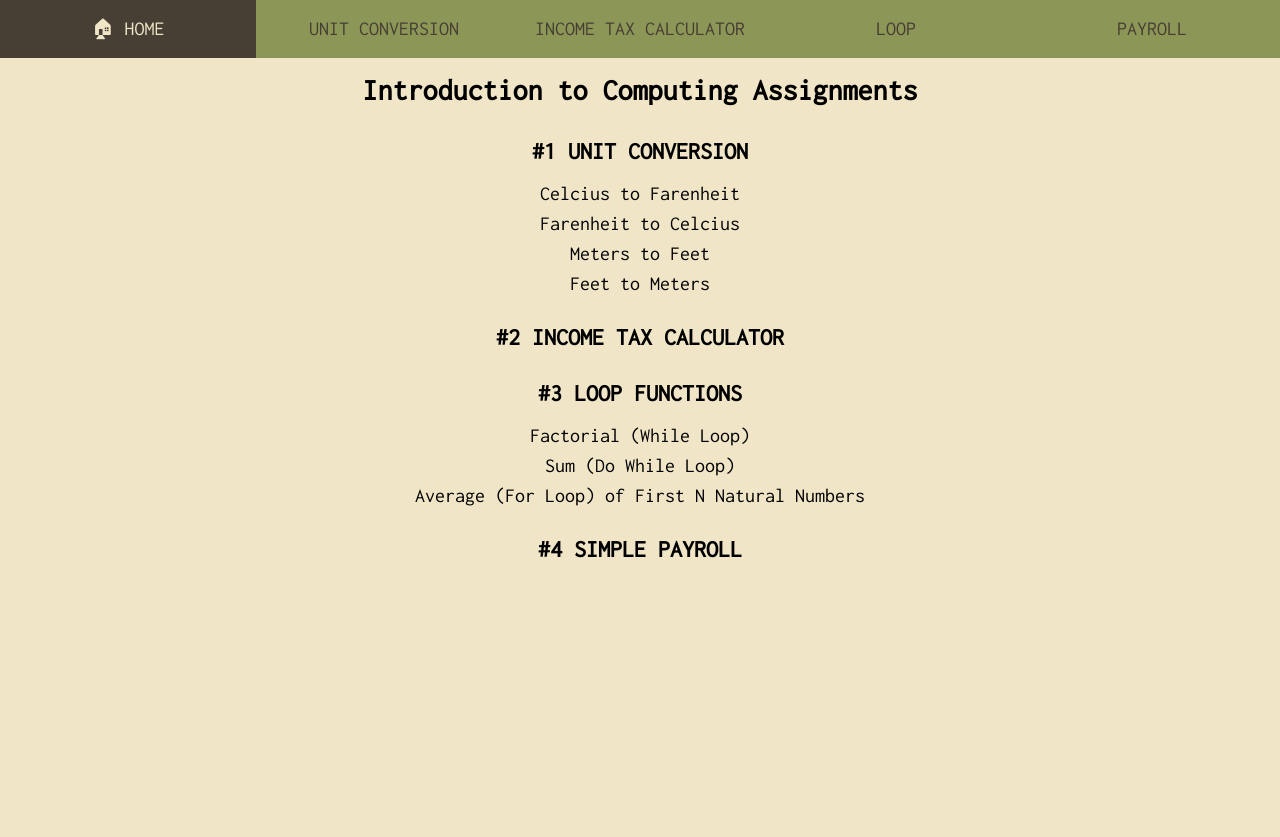
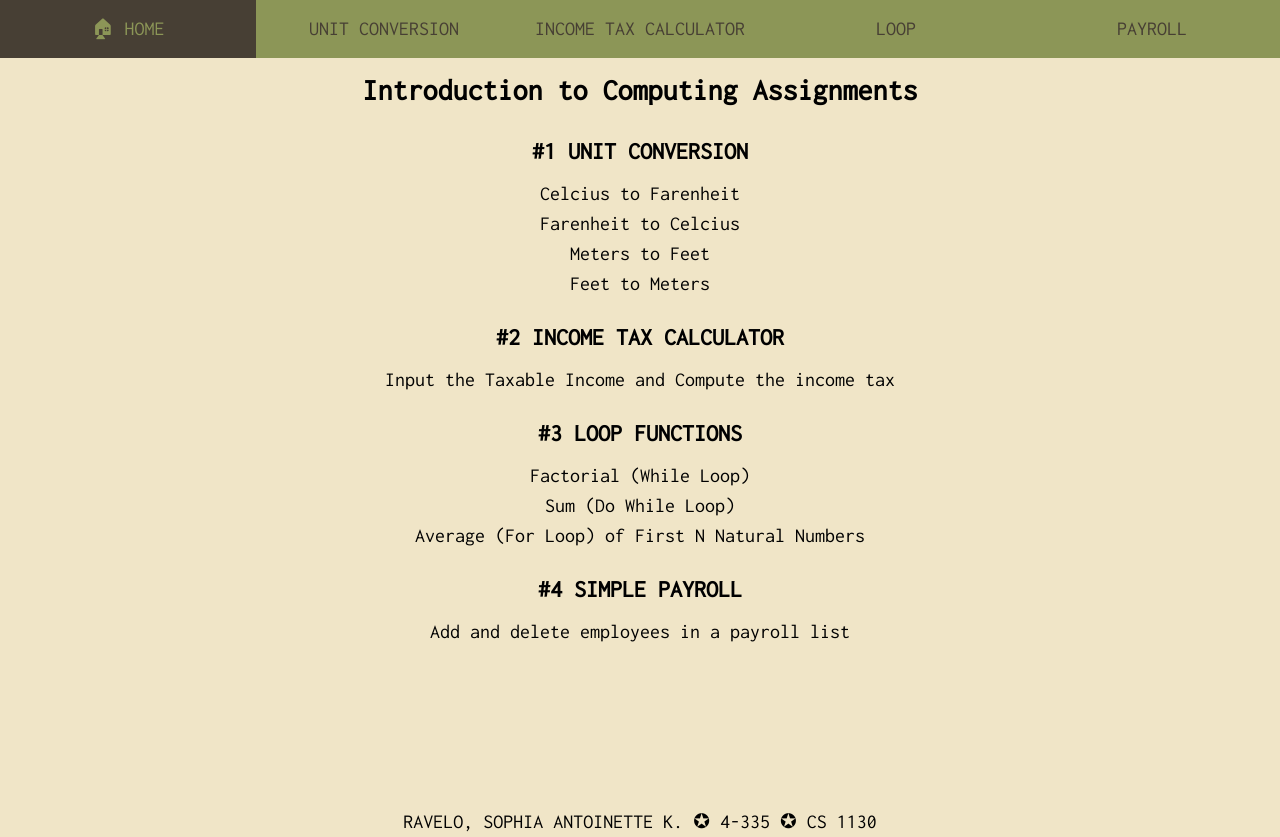
Before and after one commit to sakravelo/ITC, a plain HTML site: page index.html in a window 1280 px wide. Before the commit the page ends 800 px from the top, so only its background shows below. Drawn offline with nearby package versions, Linux system fonts and the light colour scheme.

Commit message:
Update index.html

```diff
--- a/index.html
+++ b/index.html
@@ -11,16 +11,19 @@
         <link rel="stylesheet" href="indexstyle.css">
     </head>
     <body>
-        <div class="topnav">
-            <a href="index.html">🏠︎ HOME</a>
+        <div class="topnav" id="navbar">
+            <a href="index.html" class="active">🏠︎ HOME</a>
             <a href="UNITCONV.html">UNIT CONVERSION</a>
             <a href="INCOMETAXCALCU.html">INCOME TAX CALCULATOR</a>
             <a href="LOOPS.html">LOOP</a>
             <a href="PAYROLL.html">PAYROLL</a>
         </div>
 
-        <div>
-            <h2>Introduction to Computing Assignments</h2>
+        <div class="h2">
+            <h2 id="title" class="header2">Introduction to Computing Assignments</h2>
+        </div>
+
+        <div id="tasks">
             <p>
             <h3>#1 UNIT CONVERSION</h3>
             Celcius to Farenheit <br>
@@ -30,6 +33,7 @@
             </p>
             <p>
             <h3>#2 INCOME TAX CALCULATOR</h3>
+            Input the Taxable Income and Compute the income tax
             </p>
             <p>
             <h3>#3 LOOP FUNCTIONS</h3>
@@ -39,7 +43,13 @@
             </p>
             <p>
             <h3>#4 SIMPLE PAYROLL</h3>
+            Add and delete employees in a payroll list
             </p>
+            <br><br><br><br>
         </div>
+
+        <footer id="foot">
+            <p>RAVELO, SOPHIA ANTOINETTE K. ✪ 4-335 ✪ CS 1130</p>
+        </footer>
     </body>
 </html>
```
